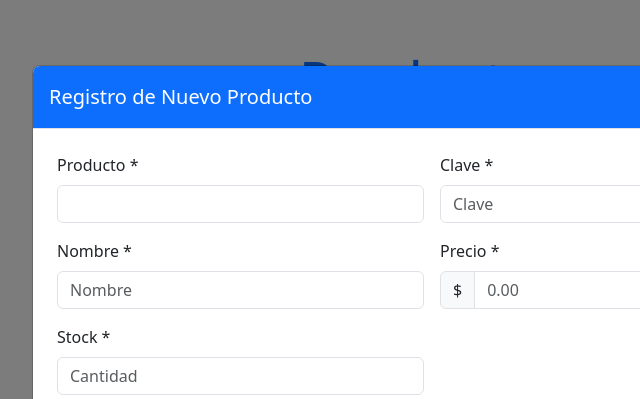
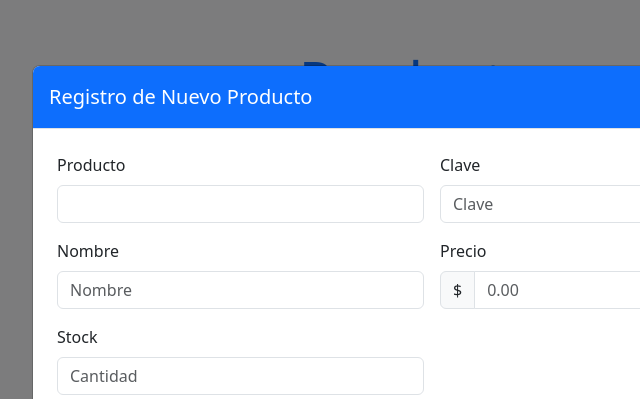
Before and after one commit to jessicavm1911-wq/productos, a plain HTML site: page index.html in a window 1280 px wide. Both pictures are taken after a click on the button "Registrar Nuevo Producto". Shown: the top 399 px of the page, 208-848 px from the left. Drawn offline with nearby package versions, Linux system fonts and the light colour scheme.

Commit message:
Update index.html

```diff
--- a/index.html
+++ b/index.html
@@ -3,7 +3,7 @@
 <head>
   <meta charset="UTF-8" />
   <meta name="viewport" content="width=device-width, initial-scale=1.0" />
-  <title>Gestión de Productos (con LocalStorage + Imágenes)</title>
+  <title>Productos</title>
   <link href="https://cdnjs.cloudflare.com/ajax/libs/bootstrap/5.3.2/css/bootstrap.min.css" rel="stylesheet" />
   <link href="https://cdnjs.cloudflare.com/ajax/libs/bootstrap-icons/1.11.1/font/bootstrap-icons.min.css" rel="stylesheet" />
   <style>
@@ -59,22 +59,22 @@
             <div class="row g-3">
 
               <div class="col-md-6">
-                <label for="producto" class="form-label">Producto *</label>
+                <label for="producto" class="form-label">Producto</label>
                 <input type="text" class="form-control" id="producto" placeholder="" required />
               </div>
 
               <div class="col-md-6">
-                <label for="clave" class="form-label">Clave *</label>
+                <label for="clave" class="form-label">Clave</label>
                 <input type="text" class="form-control" id="clave" placeholder="Clave" required />
               </div>
 
               <div class="col-md-6">
-                <label for="nombre" class="form-label">Nombre *</label>
+                <label for="nombre" class="form-label">Nombre</label>
                 <input type="text" class="form-control" id="nombre" placeholder="Nombre" required />
               </div>
 
               <div class="col-md-6">
-                <label for="precio" class="form-label">Precio *</label>
+                <label for="precio" class="form-label">Precio</label>
                 <div class="input-group">
                   <span class="input-group-text">$</span>
                   <input type="number" class="form-control" id="precio" placeholder="0.00" step="0.01" required />
@@ -82,7 +82,7 @@
               </div>
 
               <div class="col-md-6">
-                <label for="stock" class="form-label">Stock *</label>
+                <label for="stock" class="form-label">Stock</label>
                 <input type="number" class="form-control" id="stock" placeholder="Cantidad" min="0" required />
               </div>
 
```
